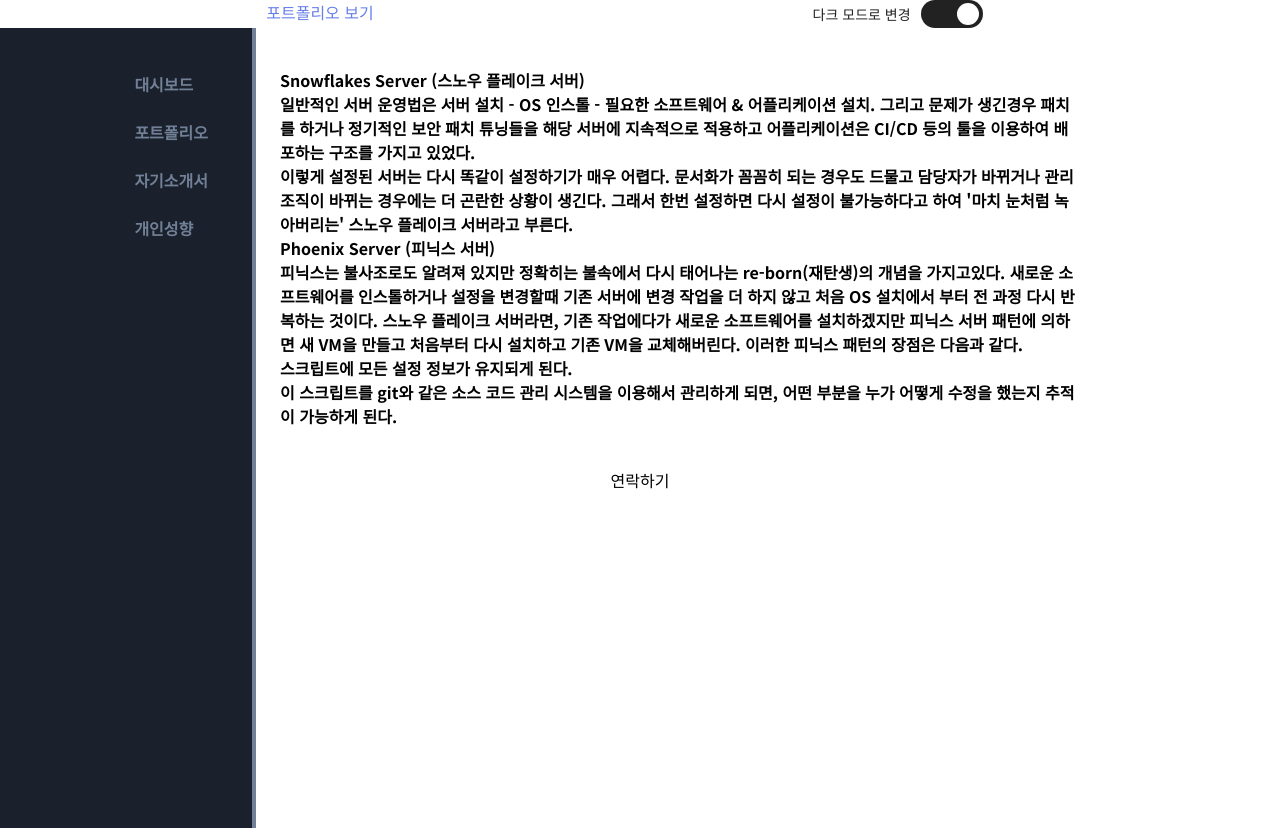
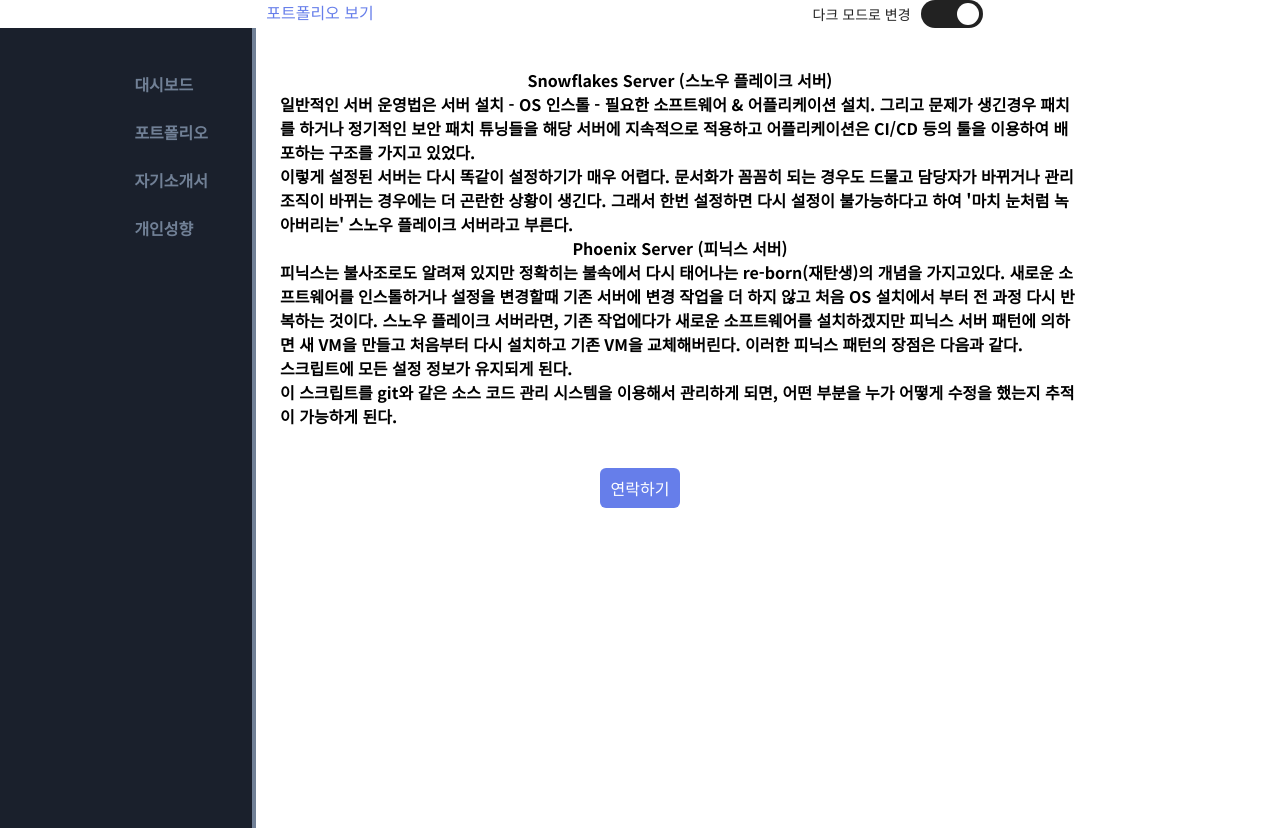
Before and after one commit to rukeni/RESUME, a React app: page /#/resume in a window 1280 px wide. Built offline with nearby package versions, Linux system fonts and the light colour scheme.

Commit message:
ui 수정 : Footer 버튼 위치 수정

```diff
--- a/src/components/Footer.jsx
+++ b/src/components/Footer.jsx
@@ -7,7 +7,7 @@ const Footer = ({ isContact, handleClick }) => (
       type="button"
       onClick={handleClick}
       data-type="setModal"
-      className="z-50"
+      className="z-50 p-2 w-20 rounded-md outline-none bg-indigo-500 text-white"
     >
       { isContact === true ? '끄기' : '연락하기'}
     </button>
--- a/src/components/PageContainer.jsx
+++ b/src/components/PageContainer.jsx
@@ -4,7 +4,7 @@ import PropTypes from 'prop-types';
 
 const PageContainer = ({ children, isLightMode, isContact }) => (
   <div
-    className={`flex flex-col justify-center items-center z-20 w-full relative ${isContact ? 'bg-black opacity-75' : ''}`}
+    className={`flex flex-col justify-center items-center z-20 w-full relative ${isContact ? 'opacity-75' : ''}`}
     style={{
       transition: 'all .5s ease-in-out',
       backgroundColor: isLightMode ? 'transparent' : '#222',
--- a/src/pages/Resume/index.jsx
+++ b/src/pages/Resume/index.jsx
@@ -18,7 +18,7 @@ const index = () => {
   `;
   return (
     <div className="flex-1 flex flex-col w-3/4 flex-wrap pl-20 justify-end items-center">
-      <ReactMarkDown className="p-10 font-bold" source={markdown} />
+      <ReactMarkDown className="p-10 font-bold flex flex-col justify-center items-center" source={markdown} />
     </div>
   );
 };
```
